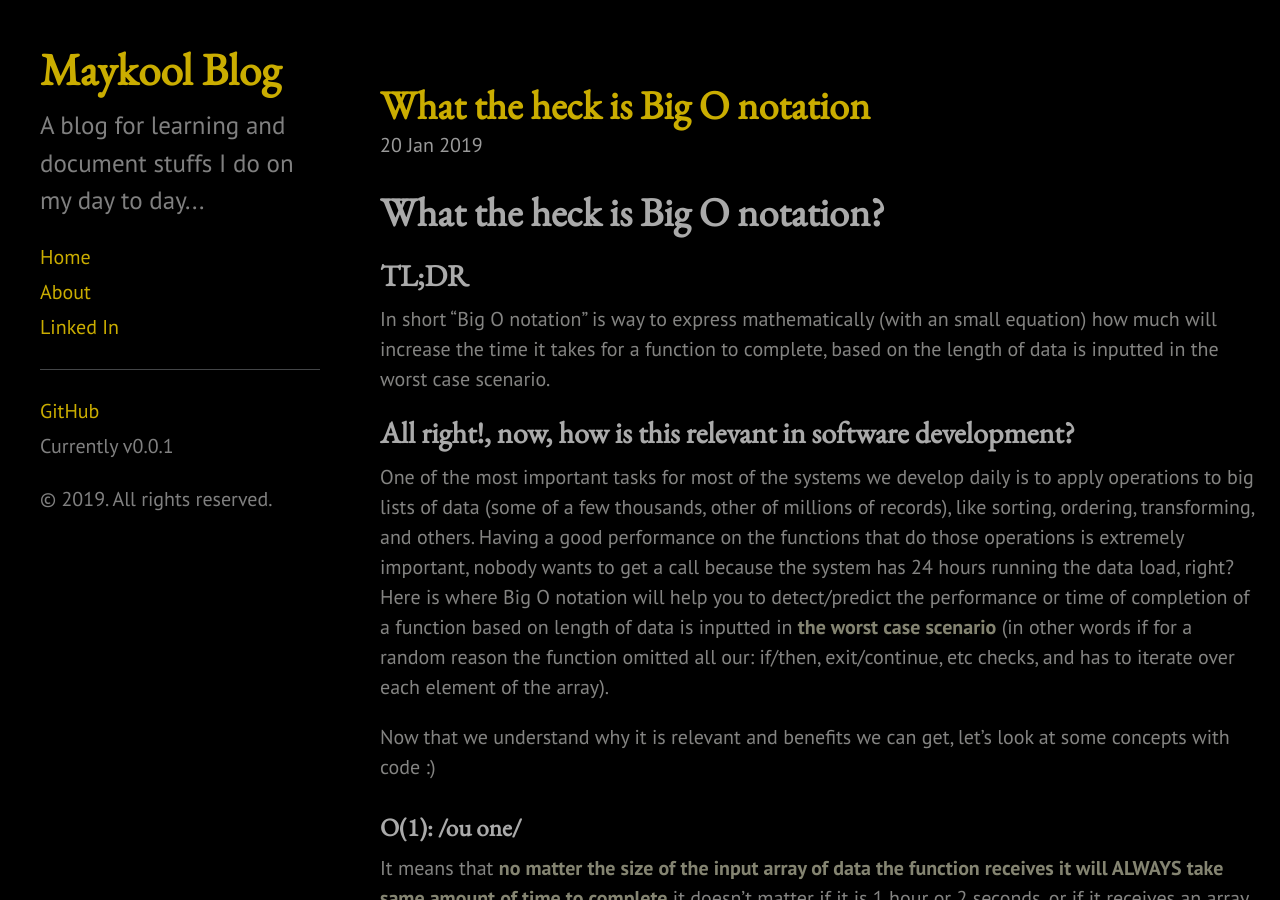
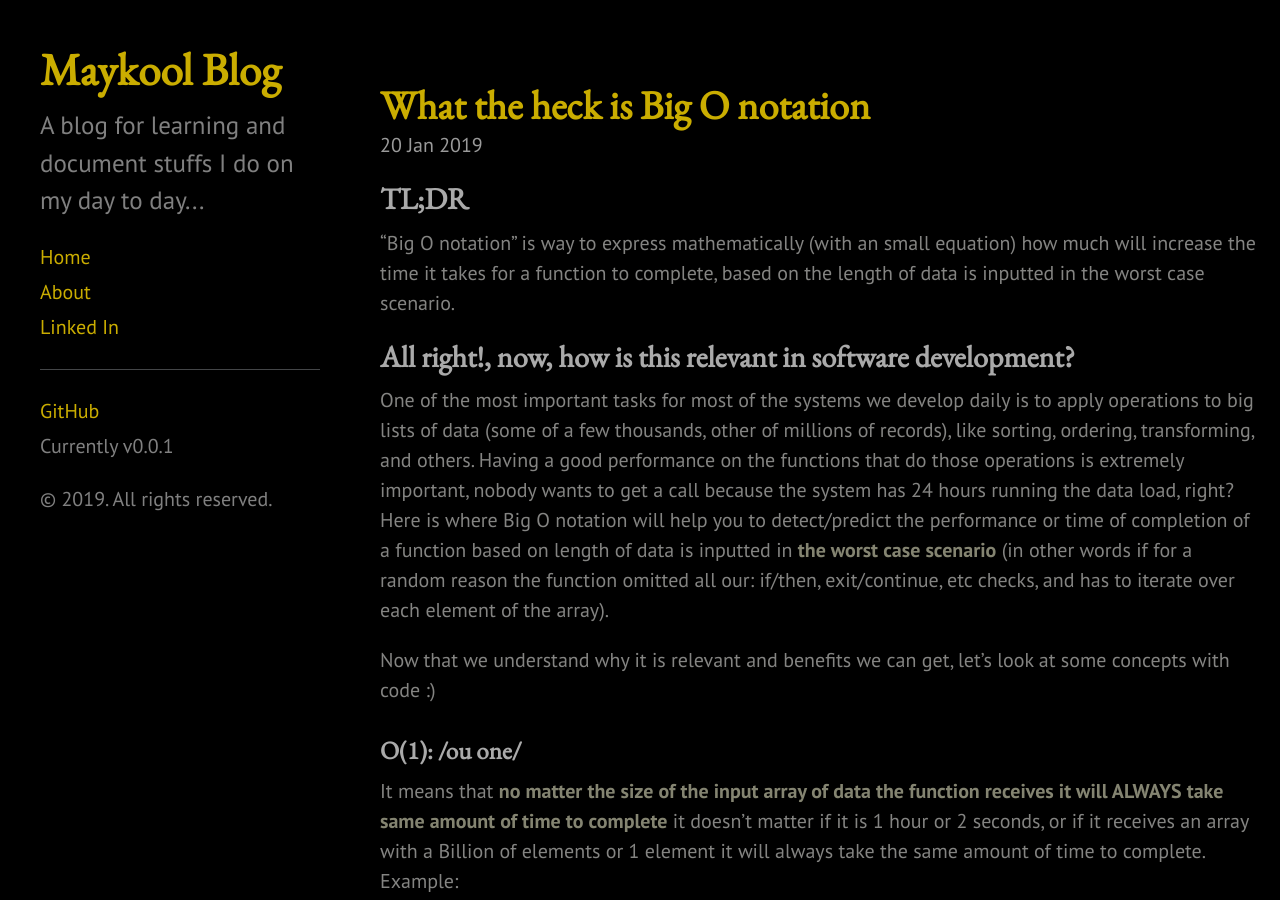
Before and after one commit to maykooljb/maykooljb.github.io, a Jekyll site: the page built from _posts/2019-01-20-what-the-heck-is-big-o-notation.md, in a window 1280 px wide and 900 px high. Built offline with Jekyll 4.4.1, drawn with Linux system fonts in a browser that asks for light colours.

Commit message:
removed duplicated title

```diff
--- a/_posts/2019-01-20-what-the-heck-is-big-o-notation.md
+++ b/_posts/2019-01-20-what-the-heck-is-big-o-notation.md
@@ -3,10 +3,8 @@ layout: post
 title: What the heck is Big O notation
 ---
 
-# What the heck is Big O notation?
-
 ## TL;DR
-In short “Big O notation” is way to express mathematically (with an small equation) how much will increase the time it takes for a function to complete, based on the length of data is inputted in the worst case scenario.
+“Big O notation” is way to express mathematically (with an small equation) how much will increase the time it takes for a function to complete, based on the length of data is inputted in the worst case scenario.
 
 ## All right!, now, how is this relevant in software development?
 One of the most important tasks for most of the systems we develop daily is to apply operations to big lists of data (some of a few thousands, other of millions of records), like sorting, ordering, transforming, and others. Having a good performance on the functions that do those operations is extremely important, nobody wants to get a call because the system has 24 hours running the data load, right?  Here is where Big O notation will help you to detect/predict the performance or time of completion of a function based on length of data is inputted in **the worst case scenario** (in other words if for a random reason the function omitted all our: if/then, exit/continue, etc checks, and has to iterate over each element of the array).
```
